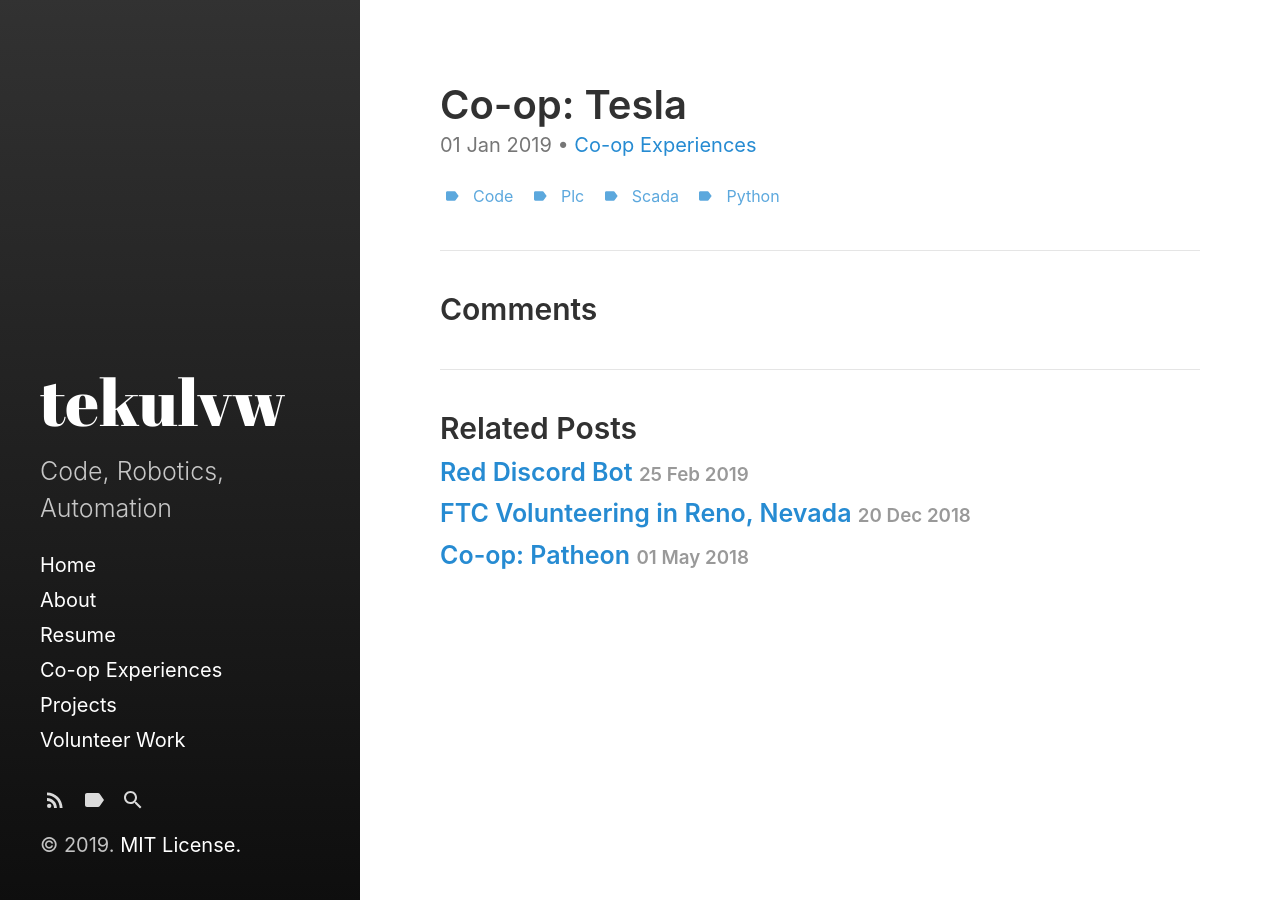
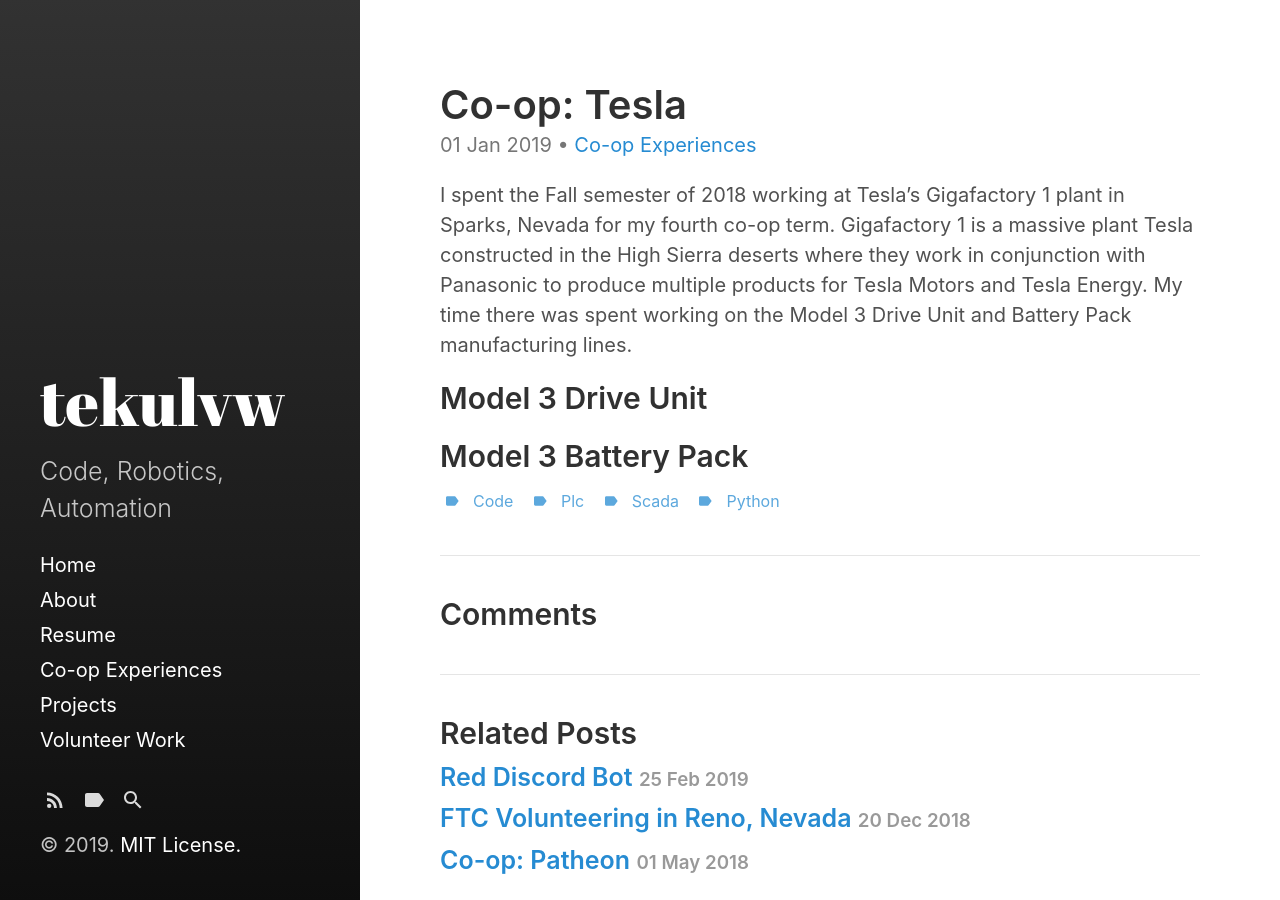
Before and after one commit to tekulvw/tekulvw.github.io, a Jekyll site: the page built from _posts/2019-01-01-tesla.md, in a window 1280 px wide. Built offline with Jekyll 4.4.1, drawn with Linux system fonts in a browser that asks for light colours.

Commit message:
initial tesla commit

```diff
--- a/_posts/2019-01-01-tesla.md
+++ b/_posts/2019-01-01-tesla.md
@@ -8,3 +8,13 @@
  - scada
  - python
 ---
+
+I spent the Fall semester of 2018 working at Tesla's Gigafactory 1 plant in Sparks, Nevada for my fourth co-op term.
+Gigafactory 1 is a massive plant Tesla constructed in the High Sierra deserts where they work in conjunction with Panasonic to produce multiple products for Tesla Motors and Tesla Energy.
+My time there was spent working on the Model 3 Drive Unit and Battery Pack manufacturing lines.
+
+<!--more-->
+
+## Model 3 Drive Unit
+
+## Model 3 Battery Pack
```
